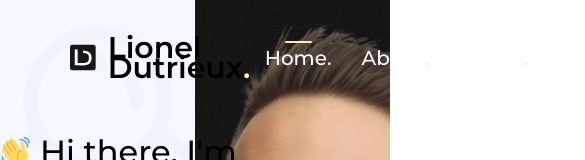
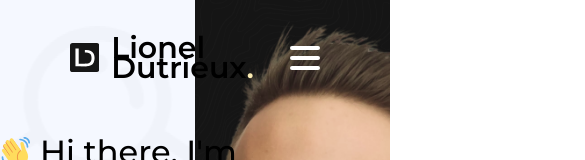
Before and after one commit to Lionel-Dutrieux/Portfolio, a Vue app: page / in a window 390 px wide. Shown: the top 160 px of the page, 585 px wide, since content can reach past the window. Built offline with nearby package versions, Linux system fonts and the light colour scheme.

Commit message:
Add HamburgerButton

```diff
--- a/src/assets/css/base.scss
+++ b/src/assets/css/base.scss
@@ -5,6 +5,7 @@
 html {
 	font-family: "Montserrat";
 	font-size: 10px;
+	overflow-x: hidden;
 }
 
 .primary-underline {
--- a/src/assets/css/variables.scss
+++ b/src/assets/css/variables.scss
@@ -5,3 +5,11 @@
 
 	--primary-color: #faebb2;
 }
+
+$breakpoints: (
+	small: 50em,
+	medium: 76.8em,
+	large: 102.4em,
+	larger: 128em,
+	extra-large: 144em,
+);
--- /dev/null
+++ b/src/components/buttons/HamburgerButton.vue
@@ -0,0 +1,69 @@
+<script setup lang="ts">
+import { ref } from 'vue';
+
+defineProps({
+    color: {
+        required: false,
+        type: String,
+        default: "#FFF"
+    }
+})
+
+const emit = defineEmits(["isActive"])
+
+const isActive = ref(false);
+
+function toggle(): void {
+    isActive.value = !isActive.value;
+    emit("isActive", isActive.value);
+}
+
+</script>
+
+<template>
+    <button class="hamburger-button" :class="{ 'hamburger-button--active': isActive }" @click="toggle">
+        <span class="hamburger-button__line"></span>
+        <span class="hamburger-button__line"></span>
+        <span class="hamburger-button__line"></span>
+    </button>
+</template>
+
+
+<style lang="scss" scoped>
+.hamburger-button {
+    font-size: 2rem;
+    z-index: 999;
+
+    display: flex;
+    flex-direction: column;
+    justify-content: space-between;
+    cursor: pointer;
+
+
+    &__line {
+        width: 1.5em;
+        height: 0.2em;
+        margin: 0.15em 0;
+        border-radius: 0.2em;
+        background-color: v-bind('color');
+
+        transition: all 0.2s ease-out;
+
+    }
+
+    &--active {
+        :nth-child(1) {
+            transform: rotate(45deg) translate(0.35em, 0.35em);
+        }
+
+        :nth-child(2) {
+            opacity: 0;
+        }
+
+        :nth-child(3) {
+            transform: rotate(-45deg) translate(0.35em, -0.35em);
+        }
+    }
+
+}
+</style>
--- a/src/components/navbars/nav/TheMainNav.vue
+++ b/src/components/navbars/nav/TheMainNav.vue
@@ -1,27 +1,69 @@
 <script setup lang="ts">
+import HamburgerButton from '@/components/buttons/HamburgerButton.vue'
+import { ref } from 'vue';
 
+
+
+const isShown = ref(false);
+
+function setShown(value: boolean): void {
+    isShown.value = value;
+}
 
 </script>
 
 <template>
-    <nav class="nav">
+    <nav class="nav" :class="{ 'nav--mobile': isShown }">
         <RouterLink :to="{ name: 'home' }" class="nav__link">Home</RouterLink>
         <RouterLink to="{ name: 'about' }" class="nav__link">About</RouterLink>
         <RouterLink to="{ name: 'works' }" class="nav__link">Works</RouterLink>
         <RouterLink to="{ name: 'news' }" class="nav__link">News</RouterLink>
         <RouterLink to="{ name: 'contact' }" class="nav__link">Contact</RouterLink>
     </nav>
+    <HamburgerButton @isActive="setShown" class="hamburger-button" />
 </template>
 
+
 <style lang="scss" scoped>
+@import "./../../../assets/css/variables.scss";
+
+
 .nav {
+    font-size: 1rem;
+
     display: flex;
-    gap: 3rem;
+    gap: 3em;
+
+    transition: 0.3s ease-out;
+
+    @media screen and (max-width: map-get($breakpoints, medium)) {
+
+        gap: 4em;
+        flex-direction: column;
+        justify-content: center;
+        align-items: center;
+
+        position: absolute;
+        top: 0;
+        right: 0;
+        width: 100%;
+        height: 100vh;
+
+        background-color: #151515f1;
+
+        transform: translateX(100%);
+        opacity: 0;
+    }
+
+    &--mobile {
+        transform: translateX(0);
+        opacity: 100;
+    }
 
     &__link {
+        font-size: 2em;
         font-weight: 500;
-        font-size: 2rem;
-        line-height: 2.4rem;
+        line-height: 1.2em;
         color: #FFF;
 
         position: relative;
@@ -29,11 +71,11 @@
         &::before {
             content: "";
             width: 100%;
-            height: 0.2rem;
-            border-radius: 0.5rem;
+            height: 0.1em;
+            border-radius: 0.25em;
             background: var(--primary-color);
             position: absolute;
-            top: -0.5rem;
+            top: -0.25em;
             transform: scaleX(0);
             transform-origin: center;
             transition: transform 0.4s ease;
@@ -50,4 +92,12 @@
         }
     }
 }
+
+.hamburger-button {
+    display: none;
+
+    @media screen and (max-width: map-get($breakpoints, medium)) {
+        display: inherit;
+    }
+}
 </style>
```
